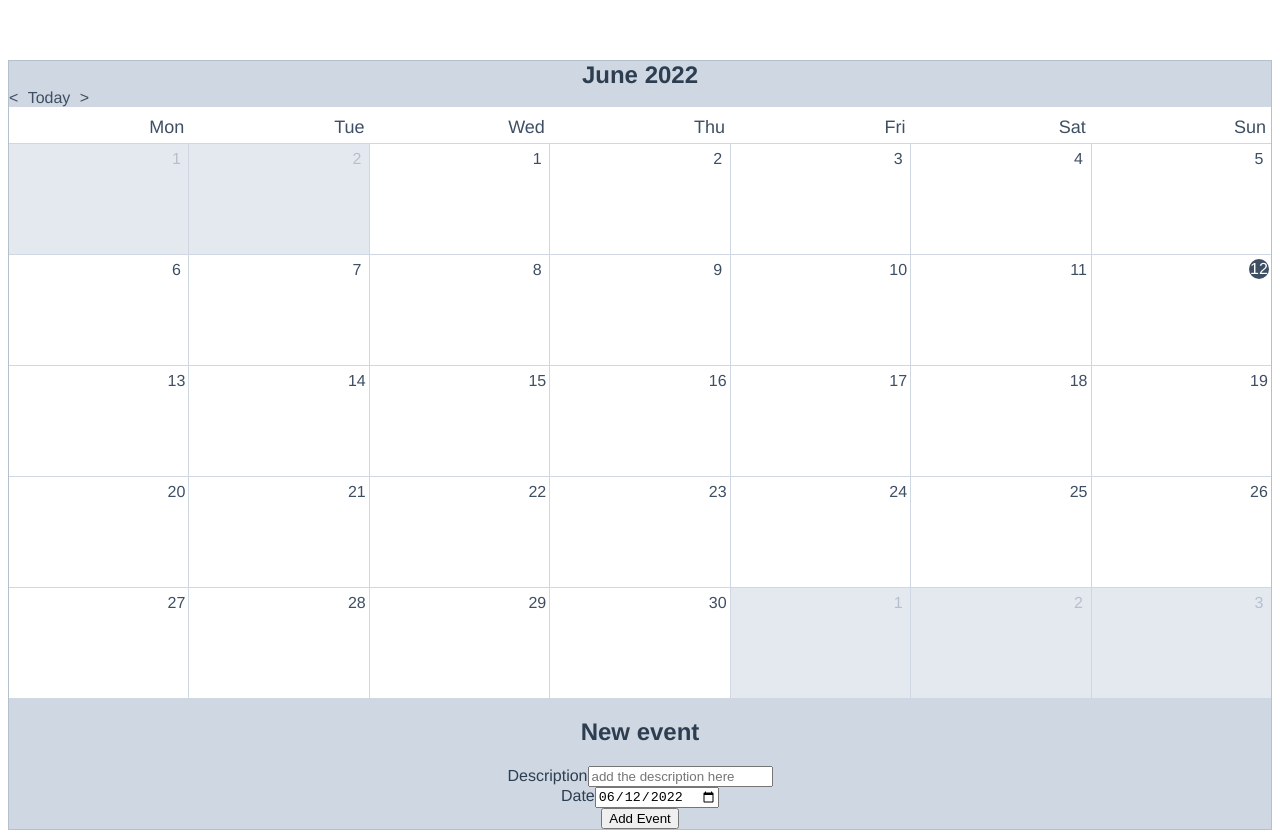
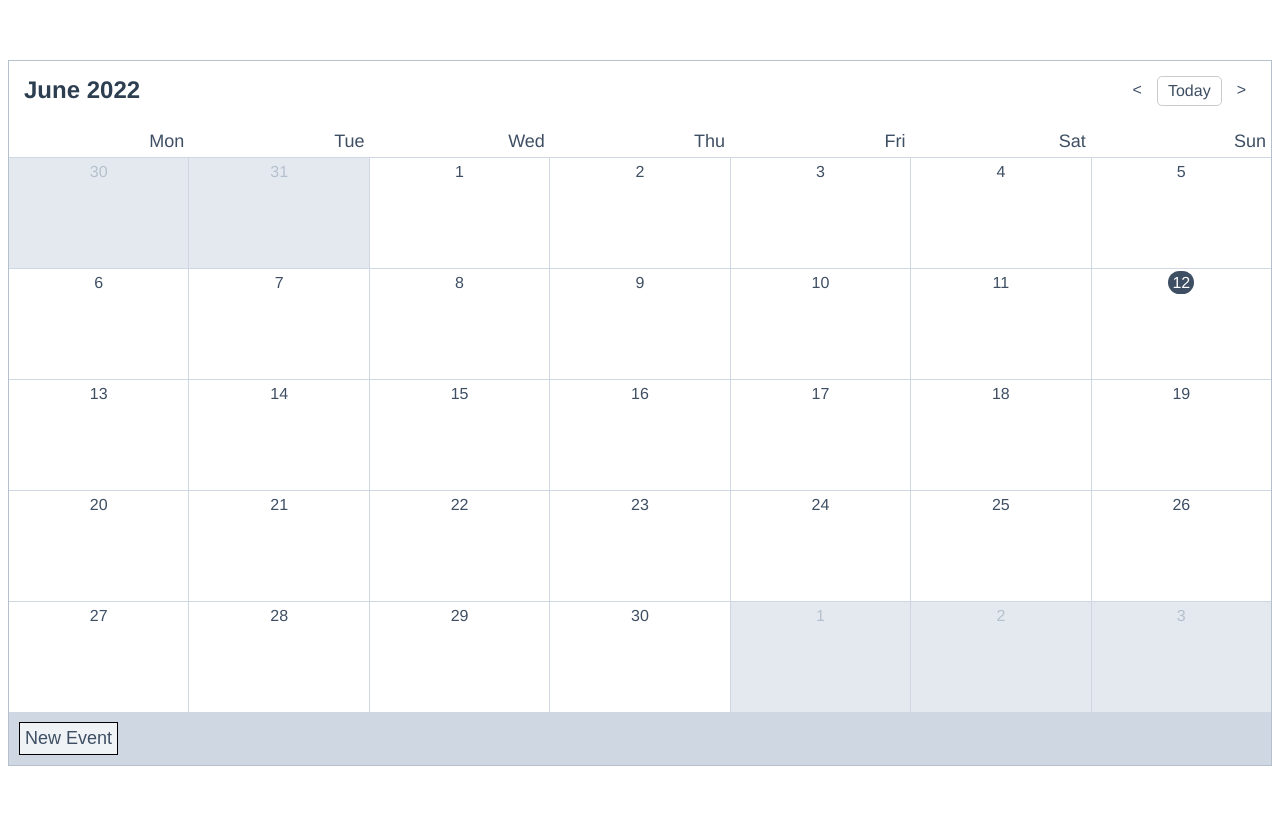
Before and after one commit to samuelrojasp/simple_calendar, a Vue app: page / in a window 1280 px wide. After the commit the page ends 800 px from the top, so only its background shows below. Built offline with nearby package versions, Linux system fonts and the light colour scheme.

Commit message:
moves the calendar new event to a modal

```diff
--- a/src/App.vue
+++ b/src/App.vue
@@ -1,5 +1,7 @@
 <template>
-  <CalendarView />
+  <div id="app">
+    <CalendarView />
+  </div>
 </template>
 
 <script setup>
@@ -34,10 +36,10 @@ li {
   list-style: none;
 }
 
-.calendar-month-header {
+.calendar-header {
   display: flex;
   justify-content: space-between;
   background-color: #fff;
-  padding: 10px;
+  padding: 15px;
 }
 </style>
--- a/src/components/CalendarDateSelector.vue
+++ b/src/components/CalendarDateSelector.vue
@@ -45,12 +45,30 @@ const selectNext = () => {
 .calendar-date-selector {
   display: flex;
   justify-content: space-between;
-  width: 80px;
   color: var(--grey-800)
 }
 
 .calendar-date-selector > * {
   cursor: pointer;
   user-select: none;
+  padding: 5px 10px;
+}
+
+.calendar-date-selector > *:hover {
+  background-color: #ddd;
+}
+
+.calendar-date-selector > *:active {
+  background-color: #aaa;
+}
+
+.previousSelector, .nextSelector {
+  border-radius: 50%;
+}
+
+.todaySelector {
+  border: 1px solid #ccc;
+  border-radius: 5px;
+  margin: 0 5px;
 }
 </style>
--- a/src/components/CalendarDayItem.vue
+++ b/src/components/CalendarDayItem.vue
@@ -7,9 +7,7 @@
     }"
   >
     <span>{{ label }}</span>
-    <ul>
-      <li v-for="event in events" :key="event.description">{{ event.description }}</li>
-    </ul>
+    <p class="event" v-for="event in events" :key="event.description">{{ event.description }}</p>
   </li>
 </template>
 
@@ -56,11 +54,6 @@ const events = computed(() => {
 }
 
 .calendar-day-item > span {
-  display: flex;
-  justify-content: center;
-  align-items: center;
-  position: absolute;
-  right: 2px;
   width: var(--day-label-size);
   height: var(--day-label-size);
 }
@@ -70,8 +63,8 @@ const events = computed(() => {
   color: var(--grey-300);
 }
 
-.calendar-day--today {
-  padding-top: 4px;
+.calendar-day--today > span{
+  padding: 3px 4px;
 }
 
 .calendar-day--today > span {
@@ -79,4 +72,13 @@ const events = computed(() => {
   border-radius: 9999px;
   background-color: var(--grey-800);
 }
+
+.event {
+  text-align: left;
+  margin: 5px 0;
+  padding: 2px 6px;
+  font-size: 12px;
+  background-color: var(--grey-200);
+  border-radius: 9999px;
+}
 </style>
--- a/src/components/CalendarView.vue
+++ b/src/components/CalendarView.vue
@@ -1,9 +1,9 @@
 <template>
   <div class="calendar">
-    <div class="calendar__header">
+    <div class="calendar-header">
       <CalendarCurrentMonth
         :selected-date="selectedDate"
-        class-name="calendar__header__current-month"
+        class="calendar__header__current-month"
       />
       <CalendarDateSelector
         :current-date="today"
@@ -22,11 +22,18 @@
         :is-today="day.date === today"
       />
     </ol>
-    <div class="event-form">
-      <EventForm
-        @eventAdded="addEvent"
-      />
+
+    <div class="new-event">
+      <button @click="isModalOpen = true">New Event</button>
     </div>
+
+    <transition name="modal">
+      <modal v-if="isModalOpen" @close="isModalOpen = false">
+        <template v-slot:form>
+          <EventForm @close="isModalOpen = false" />
+        </template>
+      </modal>
+    </transition>
   </div>
 </template>
 <script setup>
@@ -39,6 +46,7 @@ import CalendarCurrentMonth from './CalendarCurrentMonth.vue'
 import CalendarDateSelector from './CalendarDateSelector.vue'
 import CalendarWeekdays from './CalendarWeekdays.vue'
 import EventForm from './EventForm.vue'
+import modal from './ModalWindow.vue'
 
 dayjs.extend(weekday)
 dayjs.extend(weekOfYear)
@@ -50,6 +58,8 @@ const days = computed(() => [
   ...nextMonthDays.value,
 ])
 
+
+const isModalOpen = ref(false)
 const today = computed(() => dayjs().format('YYYY-MM-DD'))
 const month = computed(() => Number(selectedDate.value.format('M')))
 const year = computed(() => Number(selectedDate.value.format('YYYY')))
@@ -60,19 +70,37 @@ const currentMonthDays = computed(() => [...Array(numberOfDaysInMonth.value)].ma
     isCurrentMonth: true,
   }
 }))
+
 const previousMonthDays = computed(() => {
-  const firstDaysOfTheMOnthWeekday = getWeekday(currentMonthDays.value[0].date)
-  const previousMonth = dayjs(`${year.value}-${month.value - 1}-01`).subtract(1, 'month')
-  const visibleNumberOfDaysFromPreviousMonth = firstDaysOfTheMOnthWeekday ? firstDaysOfTheMOnthWeekday - 1 : 6
-  const previousMonthLastMondayDayOfMonth = dayjs(currentMonthDays.value[0].date).subtract(1, 'day').date()
+  const firstDaysOfTheMonthWeekday = getWeekday(
+    currentMonthDays.value[0].date
+  )
+
+  const previousMonth = dayjs(`${year.value}-${month.value}-01`).subtract(
+    1,
+    'month'
+  )
+
+  const visibleNumberOfDaysFromPreviousMonth = firstDaysOfTheMonthWeekday
+    ? firstDaysOfTheMonthWeekday - 1
+    : 6
+
+  const previousMonthLastMondayDayOfMonth = dayjs(
+    currentMonthDays.value[0].date
+  )
+    .subtract(visibleNumberOfDaysFromPreviousMonth, 'day')
+    .date()
 
   return [...Array(visibleNumberOfDaysFromPreviousMonth)].map((day, index) => {
     return {
-      date: dayjs(`${previousMonth.year()}-${previousMonth.month() + 1}-${previousMonthLastMondayDayOfMonth + index}`).format('YYYY-MM-DD'),
+      date: dayjs(
+        `${previousMonth.year()}-${previousMonth.month() + 1}-${previousMonthLastMondayDayOfMonth + index}`
+      ).format('YYYY-MM-DD'),
       isCurrentMonth: false,
     }
   })
 })
+
 const nextMonthDays = computed(() => {
   const lastDayOfTheMonthWeekday = getWeekday(`${year.value}-${month.value}-${currentMonthDays.value.length}`)
   const nextMonth = dayjs(`${year.value}-${month.value}-01`).add(1, 'month')
@@ -125,4 +153,23 @@ const selectDate = (newSelectedDate) => {
   grid-row-gap: var(--grid-gap);
   border-top: solid 1px var(--grey-200);
 }
+
+.new-event {
+  background: transparent;
+  padding: 10px;
+  text-align: left;
+}
+
+.new-event button {
+  background: rgba(255,255,255,0.7);
+  padding: 5px;
+  border: 1px solid black;
+  color: var(--grey-800);
+  font-size: 18px;
+  cursor: pointer;
+}
+
+.new-event button:active {
+  background: rgba(255,255,255,0.5);
+}
 </style>
--- a/src/components/CalendarWeekdays.vue
+++ b/src/components/CalendarWeekdays.vue
@@ -19,7 +19,7 @@ const weekdays = computed(() => WEEKDAYS);
 }
 
 .day-of-week > * {
-  text-align: right;
+  text-align: center;
   padding-right: 5px;
 }
 </style>
--- a/src/components/EventForm.vue
+++ b/src/components/EventForm.vue
@@ -1,15 +1,8 @@
 <template>
   <div class="event-form">
-    <h2>New event</h2>
     <form @submit.prevent="addEvent">
-      <div class="form-group">
-        <label for="event-title">Description</label>
-        <input type="text" class="form-control" v-model="eventDescription" placeholder="add the description here" required>
-      </div>
-      <div class="form-group">
-        <label for="event-date">Date</label>
-        <input type="date" class="form-control" id="event-date" v-model="eventDate" required>
-      </div>
+      <input type="text" class="form-control" v-model="eventDescription" placeholder="Add the event description here" required>
+      <input type="date" class="form-control" id="event-date" v-model="eventDate" required>
       <button>Add Event</button>
     </form>
   </div>
@@ -24,6 +17,7 @@ import { v4 as uuidv4 } from 'uuid'
 const eventDate = ref(dayjs().format('YYYY-MM-DD'))
 const eventDescription = ref('')
 const eventStore = useEventStore()
+const emits = defineEmits(['close'])
 
 const addEvent = () => {
   const event = {
@@ -33,6 +27,7 @@ const addEvent = () => {
   }
   eventStore.addEvent(event)
   clearForm()
+  emits('close')
 }
 
 const clearForm = () => {
@@ -41,3 +36,29 @@ const clearForm = () => {
 }
 
 </script>
+
+<style scoped>
+form {
+  width: 100%;
+}
+
+input {
+  width: 100%;
+  padding: 10px;
+  margin-bottom: 10px;
+  font-size: 14px;
+  color: #999;
+  font-weight: bold;
+  box-sizing:border-box;
+}
+
+input::placeholder {
+  color: #ccc;
+}
+
+button {
+  width: 100%;
+  padding: 10px;
+  margin-bottom: 10px;
+}
+</style>
--- /dev/null
+++ b/src/components/ModalWindow.vue
@@ -0,0 +1,88 @@
+<template>
+  <div class="modal-mask">
+    <div class="modal-wrapper">
+      <div class="modal-container">
+        <div class="modal-header">
+          <div class="close-button">
+            <button @click="$emit('close')">x</button>
+          </div>
+          <h3>New Event</h3>
+        </div>
+
+        <div class="modal-body">
+          <slot name="form"></slot>
+        </div>
+      </div>
+    </div>
+  </div>
+</template>
+
+<style scoped>
+.modal-mask {
+  position: fixed;
+  z-index: 9998;
+  top: 0;
+  left: 0;
+  width: 100%;
+  height: 100%;
+  background-color: rgba(0, 0, 0, 0.5);
+  display: table;
+  transition: opacity 0.3s ease;
+}
+
+.modal-wrapper {
+  display: table-cell;
+  vertical-align: middle;
+}
+
+.modal-container {
+  width: 300px;
+  margin: 0px auto;
+  padding: 20px 30px;
+  background-color: #fff;
+  border-radius: 2px;
+  box-shadow: 0 2px 8px rgba(0, 0, 0, 0.33);
+  transition: all 0.3s ease;
+  font-family: Helvetica, Arial, sans-serif;
+}
+
+.modal-header {
+  position: relative;
+}
+
+.modal-header h3 {
+  margin-top: 0;
+  color: #42b983;
+}
+
+.modal-body {
+  margin: 20px 0;
+}
+
+.modal-default-button {
+  float: right;
+}
+
+.modal-enter-from, .modal-leave-to {
+  opacity: 0;
+}
+
+.modal-enter-active .modal-container,
+.modal-leave-active .modal-container {
+  -webkit-transform: scale(1.1);
+  transform: scale(1.1);
+}
+
+.close-button {
+  position: absolute;
+  right: 0;
+}
+
+.close-button button {
+  background-color: transparent;
+  border: none;
+  padding: 0;
+  font-size: 20px;
+  cursor: pointer;
+}
+</style>
```
Also changed, not shown: src/components/Event.vue (deleted).
